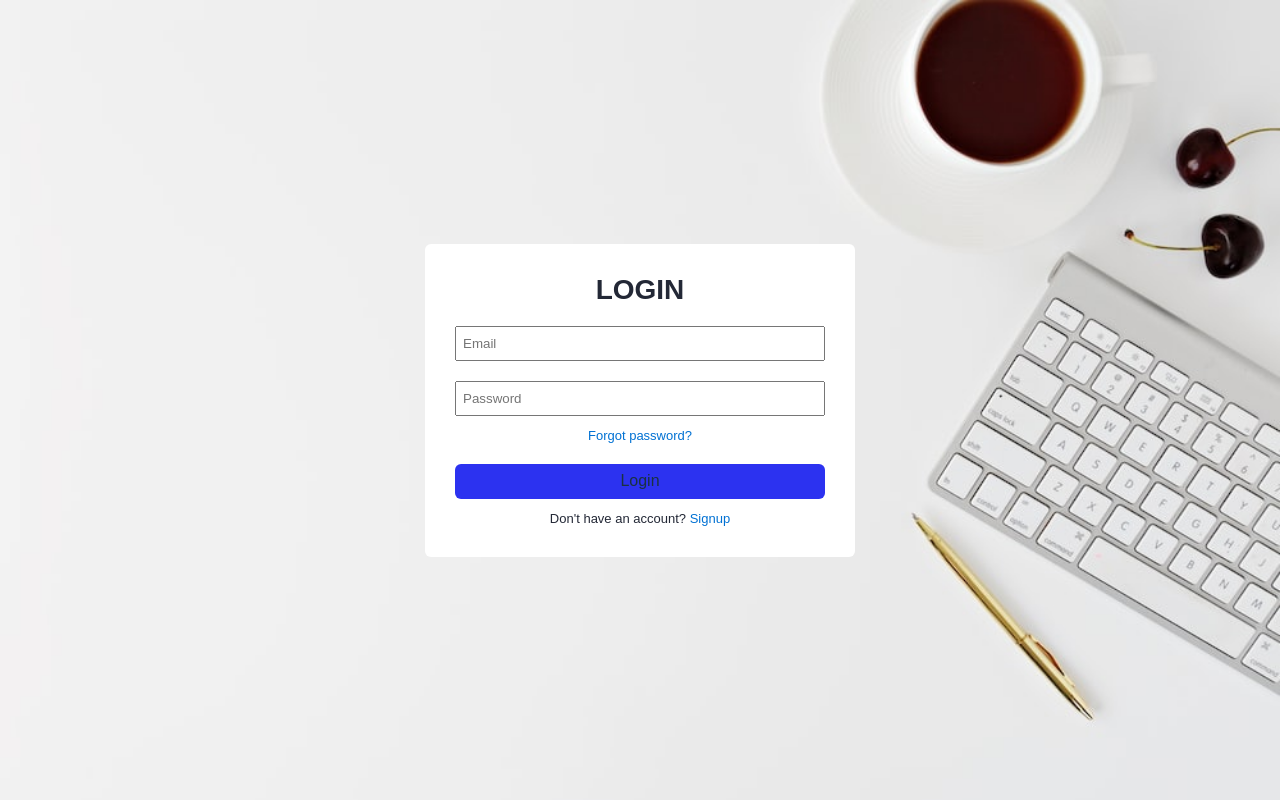
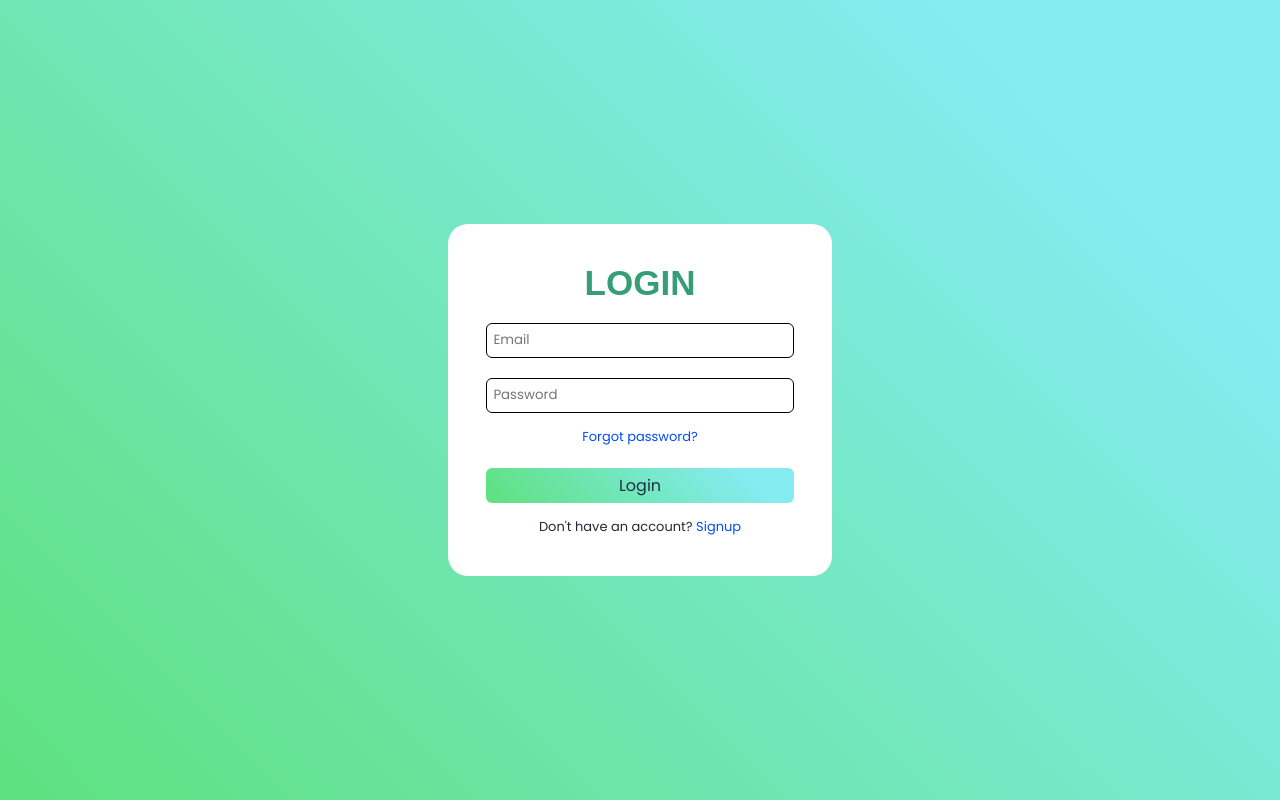
Before and after one commit to neongutsyyy/todo-app, a plain HTML site: page Login.html in a window 1280 px wide. Drawn offline with Linux system fonts and the light colour scheme; a web font is replaced by a local one.

Commit message:
made changes in Login.css

```diff
--- a/Login.css
+++ b/Login.css
@@ -1,9 +1,10 @@
+@import url('https://fonts.googleapis.com/css2?family=Josefin+Sans:ital,wght@0,100;0,200;0,400;1,600&family=Poppins:wght@100;200;300;400;600;900&display=swap');
+@import url('https://fonts.googleapis.com/css2?family=Trirong:wght@300;400&display=swap');
 *{
     margin: 0;
     padding:0 ;
     box-sizing: border-box;
-    font-family: 'Popins',sans-serif;
-
+    font-family: "Poppins", sans-serif;
 }
 .container{
     height: 100vh;
@@ -11,25 +12,27 @@
     display: flex;
     align-items: center;
     justify-content: center;
-    background-color: #c71585;
-    background-image: url("bgimage.jpg");
-    background-size: cover;
+    background: rgb(25,212,72);
+    background: linear-gradient(45deg, rgba(25,212,72,0.7) 0%, rgba(81,227,236,0.7) 84%);
+    /* background-image: url("background.avif"); */
+    /* background-size: cover; */
 }
 .form{
-
-    max-width: 430px;
+    background: #fff;
+    max-width: 30%;
     width: 100%;
-    padding: 30px;
-    border-radius: 6px;
-    background: #fff;
+    padding: 3%;
+    border-radius: 20px;
 }
 
 
 header{
-    font-size: 28px;
+    font-family: 'Trirong', sans-serif;
+    font-size: 35px;
     font-weight: 600;
-    color: #232836;
+    color: #369e74;
     text-align: center;
+
 }
 
 .input-field{
@@ -38,16 +41,24 @@ header{
     margin-top: 20px;
 }
 
+.input:focus{
+    outline: none;
+}
 
 input{
     height: 35px;
     width: 100%;
     padding: 6px;
+    border-radius: 6px;
+    border: 1px solid ;
 }
 .input::placeholder{
     padding-top: 10px;
 }
+
 button{
+    background: rgb(25,212,72);
+    background: linear-gradient(45deg, rgba(25,212,72,0.7) 0%, rgba(81,227,236,0.7) 84%);
     height: 35px;
     width: 100%;
     border: none;
@@ -56,11 +67,11 @@ button{
     border-radius: 6px;
     color: #1a3141;
     margin-top: 20px;
-    background: #2c32f0;
+    cursor: pointer;
 }
 
 button:hover{
-    background:#3199d5;
+    background:#62b6e7;
 }
 
 .form-link{
@@ -75,7 +86,7 @@ button:hover{
     color: #232836;
 }
 .form a{
-    color: #0171d3;
+    color: #004cff;
     text-decoration: none;
 }
 .form a :hover{
--- a/Login.html
+++ b/Login.html
@@ -20,7 +20,7 @@
                     </div>
 
                     <div class="input-field">
-                        <input type="password" placeholder="Password" class="text" id="login-password">
+                        <input type="password" placeholder="Password" class="input" id="login-password">
                     </div>
 
                     <div class="form-link">
```
Also changed, not shown: background.avif (added).
